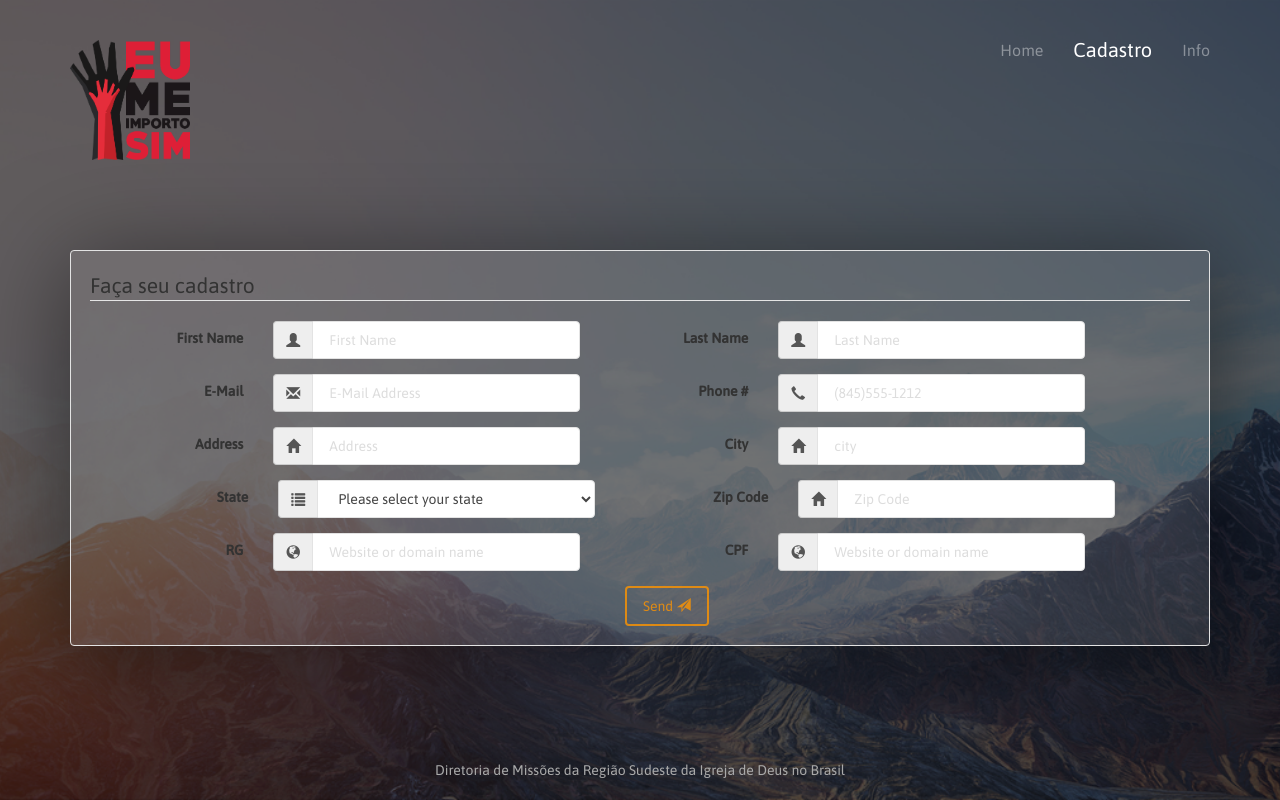
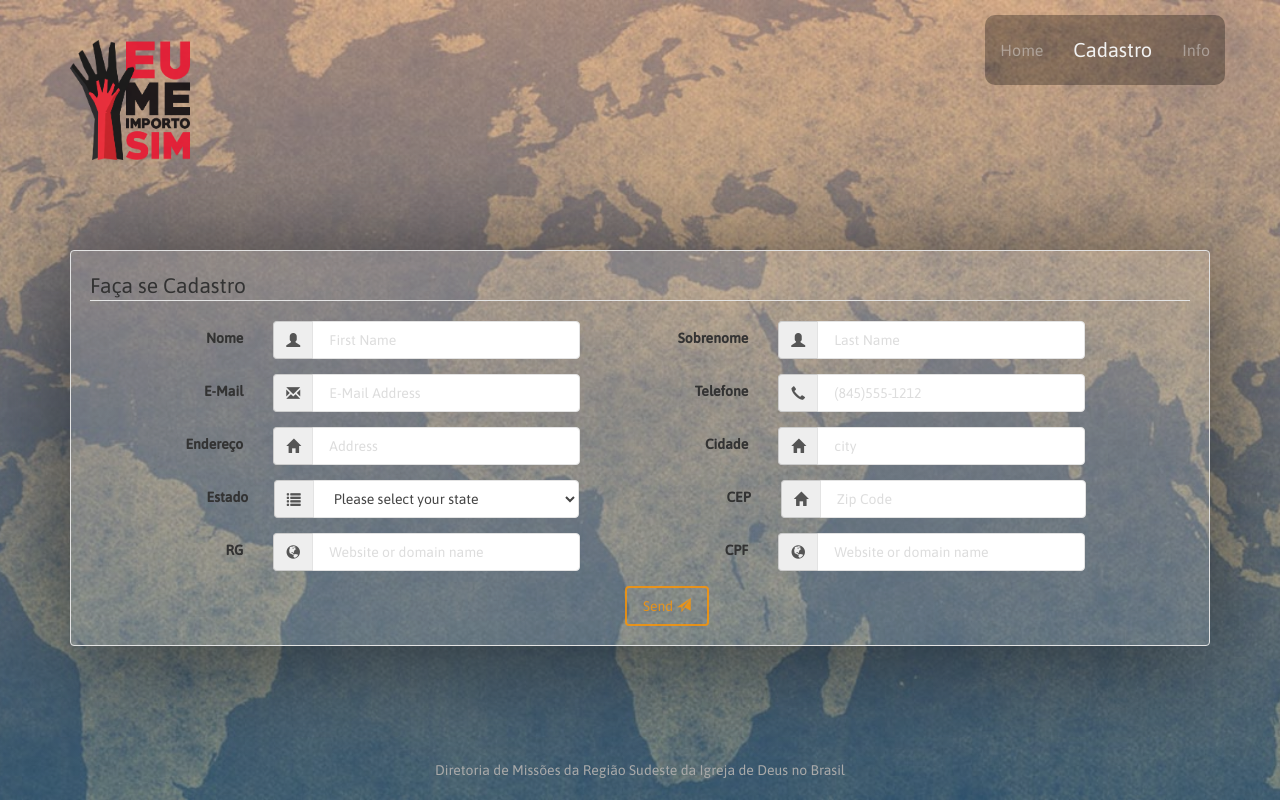
Before and after one commit to andreluisce/emis.ng.frontend, an Angular app: page /cadastro in a window 1280 px wide. Built offline with nearby package versions, Linux system fonts and the light colour scheme; a web font is replaced by a local one.

Commit message:
alterado para usar scss

```diff
--- a/src/app/app.component.css
+++ b/src/app/app.component.css
@@ -1,5 +1,10 @@
 nav {
     height: 165px;
+}
+
+ul.navbar-nav {
+    background: rgba(0, 0, 0, .3);
+    border-radius: 10px;
 }
 
 nav .container {
@@ -7,7 +12,7 @@ nav .container {
 }
 
 .main {
-    background-image: url('../assets/images/bg_3.jpg')
+    background-image: url('../assets/images/bg_4.jpg')
 }
 
 .active a {
--- a/src/app/emis-form-cadastro/emis-form-cadastro.component.css
+++ b/src/app/emis-form-cadastro/emis-form-cadastro.component.css
@@ -2,3 +2,19 @@
     background: rgba(255, 255, 255, 0.1);
     box-shadow: 0px 10px 100px 0px rgba(0, 0, 0, 0.5);
 }
+
+@media (min-width: 992px) {
+    select {
+        /*max-width: 265px;*/
+    }
+    .selectContainer {
+        padding-left: 2%;
+        max-width: 63.5%;
+    }
+    .nextSelectContainer {
+        width: 48.4%;
+    }
+    .nextSelectContainer label {
+        width: 31%;
+    }
+}
--- a/src/app/emis-form-cadastro/emis-form-cadastro.component.html
+++ b/src/app/emis-form-cadastro/emis-form-cadastro.component.html
@@ -2,11 +2,11 @@
     <fieldset>
 
         <!-- Form Name -->
-        <legend>Faça seu cadastro</legend>
+        <legend>Faça se Cadastro</legend>
 
         <div class='row col-md-12'>
             <div class="form-group col-md-6">
-                <label class="col-md-4 control-label">First Name</label>
+                <label class="col-md-4 control-label">Nome</label>
                 <div class="col-md-8 inputGroupContainer">
                     <div class="input-group">
                         <span class="input-group-addon"><i class="glyphicon glyphicon-user"></i></span>
@@ -15,7 +15,7 @@
                 </div>
             </div>
             <div class="form-group col-md-6">
-                <label class="col-md-4 control-label">Last Name</label>
+                <label class="col-md-4 control-label">Sobrenome</label>
                 <div class="col-md-8 inputGroupContainer">
                     <div class="input-group">
                         <span class="input-group-addon"><i class="glyphicon glyphicon-user"></i></span>
@@ -37,7 +37,7 @@
             </div>
 
             <div class="form-group col-md-6">
-                <label class="col-md-4 control-label">Phone #</label>
+                <label class="col-md-4 control-label">Telefone</label>
                 <div class="col-md-8 inputGroupContainer">
                     <div class="input-group">
                         <span class="input-group-addon"><i class="glyphicon glyphicon-earphone"></i></span>
@@ -49,7 +49,7 @@
         <div class="row col-md-12">
 
             <div class="form-group col-md-6">
-                <label class="col-md-4 control-label">Address</label>
+                <label class="col-md-4 control-label">Endereço</label>
                 <div class="col-md-8 inputGroupContainer">
                     <div class="input-group">
                         <span class="input-group-addon"><i class="glyphicon glyphicon-home"></i></span>
@@ -61,7 +61,7 @@
             <!-- Text input-->
 
             <div class="form-group col-md-6">
-                <label class="col-md-4 control-label">City</label>
+                <label class="col-md-4 control-label">Cidade</label>
                 <div class="col-md-8 inputGroupContainer">
                     <div class="input-group">
                         <span class="input-group-addon"><i class="glyphicon glyphicon-home"></i></span>
@@ -72,9 +72,8 @@
         </div>
 
         <div class="row-col-md-12">
-
             <div class="form-group col-md-6">
-                <label class="col-md-4 control-label">State</label>
+                <label class="col-md-4 control-label">Estado</label>
                 <div class="col-md-8 selectContainer">
                     <div class="input-group">
                         <span class="input-group-addon"><i class="glyphicon glyphicon-list"></i></span>
@@ -135,8 +134,8 @@
                     </div>
                 </div>
             </div>
-            <div class="form-group col-md-6">
-                <label class="col-md-4 control-label">Zip Code</label>
+            <div class="form-group col-md-6 nextSelectContainer">
+                <label class="col-md-4 control-label">CEP</label>
                 <div class="col-md-8 inputGroupContainer">
                     <div class="input-group">
                         <span class="input-group-addon"><i class="glyphicon glyphicon-home"></i></span>
--- a/src/styles.css
+++ b/src/styles.css
@@ -1,18 +1,3 @@
-/*!
-
- =========================================================
- * Coming Sssoon Page - v1.3.2
- =========================================================
-
- * Product Page: https://www.creative-tim.com/product/coming-sssoon-page
- * Copyright 2017 Creative Tim (http://www.creative-tim.com)
- * Licensed under MIT (https://github.com/creativetimofficial/coming-sssoon-page/blob/master/LICENSE.md)
-
- =========================================================
-
- * The above copyright notice and this permission notice shall be included in all copies or substantial portions of the Software.
- */
-
 body {
     font-family: 'Asap';
 }
@@ -36,9 +21,6 @@ body {
     color: #DDDDDD;
     opacity: 1;
 }
-
-
-/*     General overwrite     */
 
 a {
     color: #2C93FF;
@@ -82,9 +64,6 @@ p,
     -moz-osx-font-smoothing: grayscale;
     -webkit-font-smoothing: antialiased;
 }
-
-
-/*           Typography          */
 
 h1,
 .h1,
@@ -266,7 +245,7 @@ h3 .small {
 .open .dropdown-toggle.btn-primary {
     color: #1D62F0;
     border-color: #1D62F0;
-    background-color: rgba(0, 0, 0, .0);
+    /*background-color: rgba(0, 0, 0, .0);*/
 }
 
 .btn-info:hover,
@@ -673,8 +652,8 @@ fieldset[disabled] .btn-warning.active {
 
 .navbar-transparent .navbar-nav>li>a,
 [class*="navbar-ct"] .navbar-nav>li>a {
-    color: #FFFFFF;
-    border-color: #FFFFFF;
+    color: #f5f5f5;
+    border-color: #f5f5f5;
     opacity: 0.4;
 }
 
@@ -683,7 +662,7 @@ fieldset[disabled] .btn-warning.active {
 [class*="navbar-ct"] .navbar-brand:hover,
 [class*="navbar-ct"] .navbar-brand:focus {
     background-color: rgba(0, 0, 0, 0);
-    color: #FFFFFF;
+    color: #f5f5f5;
     opacity: 1;
 }
 
@@ -723,7 +702,7 @@ fieldset[disabled] .btn-warning.active {
 [class*="navbar-ct"] .navbar-nav>li>a:focus {
     background-color: rgba(255, 255, 255, 0);
     border-radius: 3px;
-    color: #FFFFFF;
+    color: #f2f2f2;
     opacity: 1;
 }
 
@@ -1018,7 +997,7 @@ fieldset[disabled] .btn-warning.active {
 }
 
 .cover.black {
-    background-color: rgba(0, 0, 0, .6);
+    background: -webkit-linear-gradient(rgba(248, 177, 149, 0.5), rgba(53, 92, 125, 0.5));
 }
 
 .cover.blue {
```
Also changed, not shown: .angular-cli.json, src/assets/images/bg_4.jpg (added).
